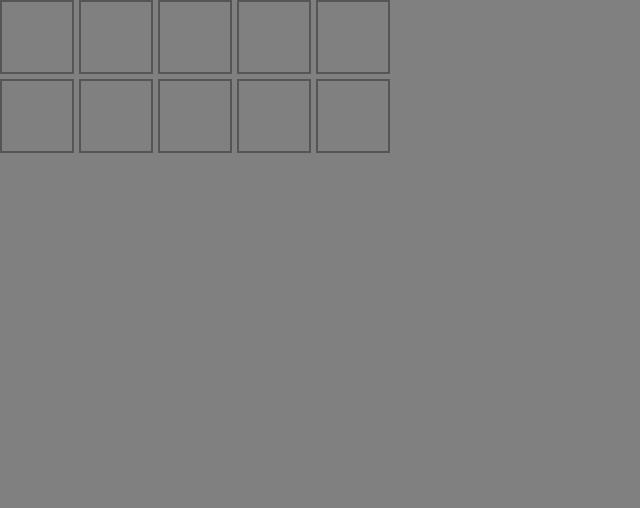
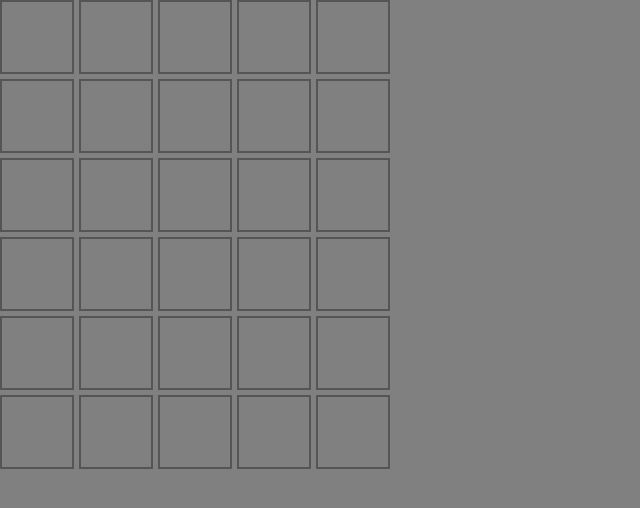
Before and after one commit to Elquetud/wordle_app, a React (Create React App) app: page / in a window 1280 px wide. Shown: the top 508 px of the page, without its empty margins (0-640 px from the left). Built offline with nearby package versions, Linux system fonts and the light colour scheme.

Commit message:
componente vacio

```diff
--- a/src/componentes/Wordle.tsx
+++ b/src/componentes/Wordle.tsx
@@ -130,11 +130,16 @@ export const Wordle = () => {
 
         { gameStatus === GameStatus.gano ? null : <FilaActual letra={currentWord} />}
 
+        {
+          Array.from(Array(6 - turn)).map((_,i)=>(
+            <FilaVacia key={i}/>
+          ))
+
+        }
 
 
 
 
-        <FilaVacia />
 
     </div>
 
```
